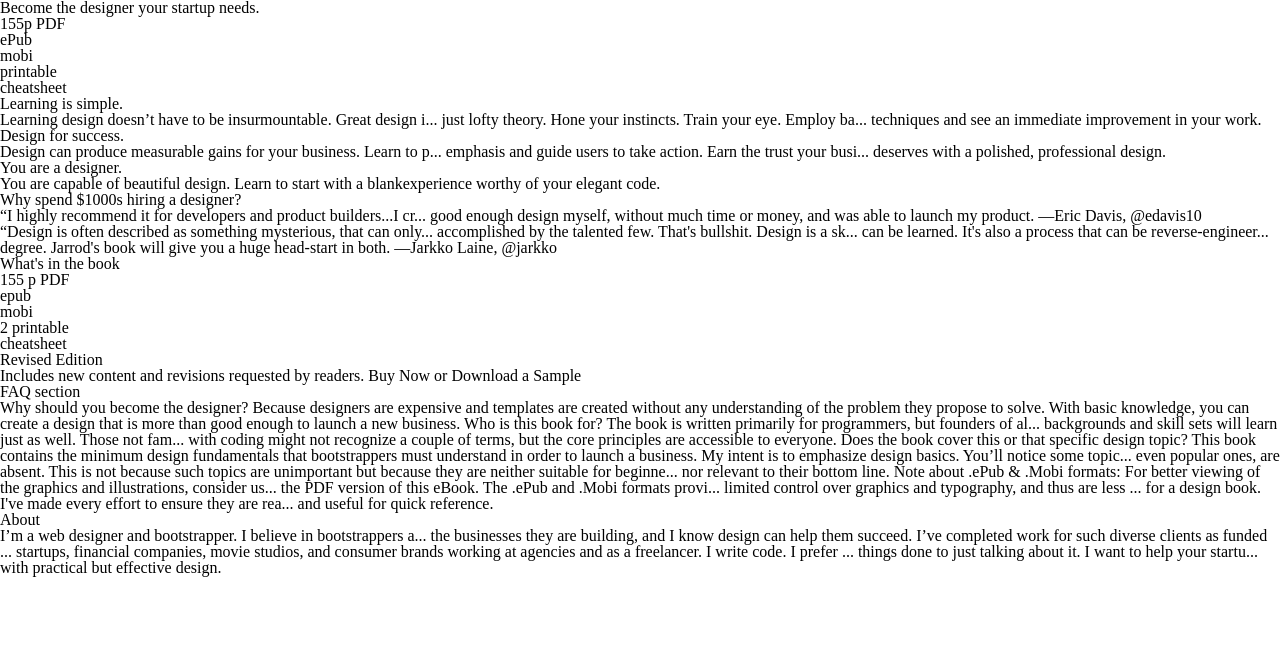
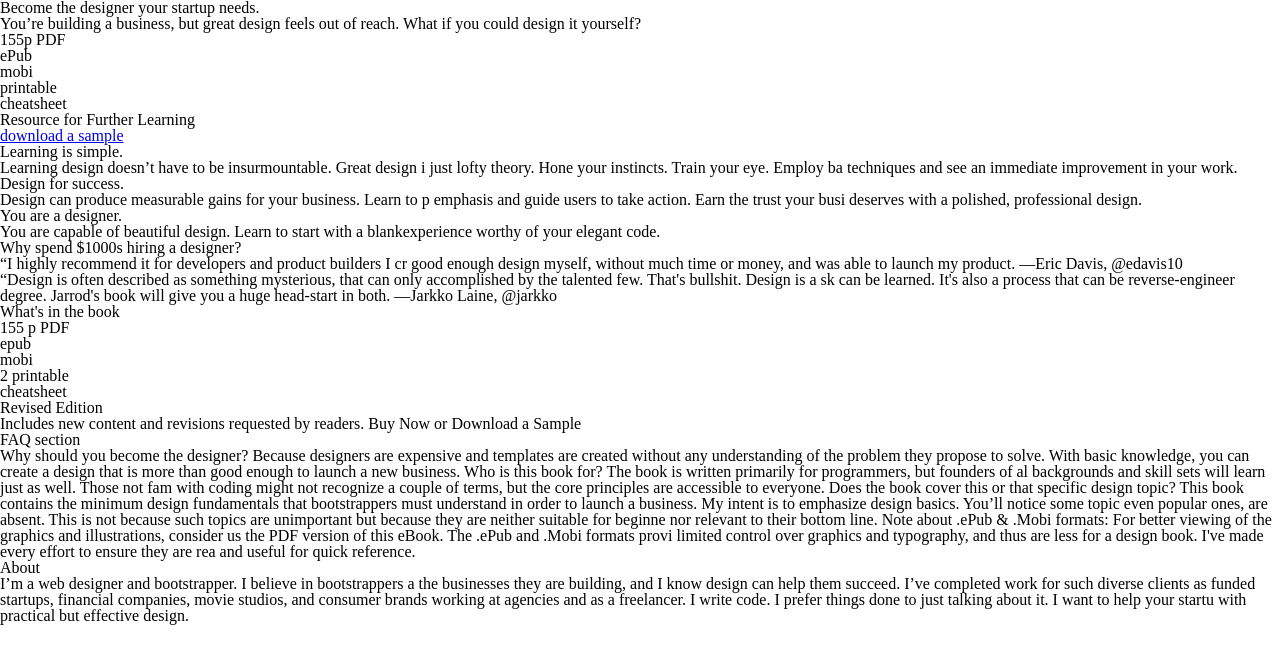
Before and after one commit to nhatlan/training, a PHP site: page / in a window 1280 px wide. Shown: the top 664 px of the page. Run offline with PHP 8.4, Linux system fonts and the light colour scheme.

Commit message:
redo layout test 02

```diff
--- a/index.php
+++ b/index.php
@@ -13,39 +13,44 @@
     <body>
         <h1> Become the designer your startup needs. </h1>
         <section>
+            <h2>
+                You’re building a business, but great design feels out of reach. What if you could design it yourself?
+            </h2>
             <ul>
                 <li> 155p PDF </li>
                 <li>ePub</li>
                 <li>mobi</li>
                 <li>printable</li>
                 <li>cheatsheet</li>
+                <li>Resource for Further Learning </li>
             </ul>
+                <a href="#">download a sample</a>
         </section>
-        <article>
+        <section class="main">
             <h2>Learning is simple.</h2>
-            <p>Learning design doesn’t have to be insurmountable. Great design i... just lofty theory. Hone your instincts. Train your eye. Employ ba... techniques and see an immediate improvement in your work.
+            <p>Learning design doesn’t have to be insurmountable. Great design i  just lofty theory. Hone your instincts. Train your eye. Employ ba  techniques and see an immediate improvement in your work.
 
 </p>
-            <h2>Design for success.</h2>
-            <p>Design can produce measurable gains for your business. Learn to p... emphasis and guide users to take action. Earn the trust your busi... deserves with a polished, professional design.
+            <h3>Design for success.</h3>
+            <p>Design can produce measurable gains for your business. Learn to p  emphasis and guide users to take action. Earn the trust your busi  deserves with a polished, professional design.
 
 </p>
-            <h2>You are a designer.</h2>
+            <h3>You are a designer.</h3>
             <p>You are capable of beautiful design. Learn to start with a blankexperience worthy of your elegant code.
 
 </p>
-        </article>
+        </section>
         <section>
             <h2>Why spend $1000s hiring a designer?</h2>
-            <p>
-                “I highly recommend it for developers and product builders...I cr... good enough design myself, without much time or money, and was able to launch my product. —Eric Davis, @edavis10
+            <h3>
+                “I highly recommend it for developers and product builders I cr  good enough design myself, without much time or money, and was able to launch my product. —Eric Davis, @edavis10
 
-            </p>
-            <p>
-                “Design is often described as something mysterious, that can only... accomplished by the talented few. That's bullshit. Design is a sk... can be learned. It's also a process that can be reverse-engineer...
+            </h3>
+            <h3>
+                “Design is often described as something mysterious, that can only  accomplished by the talented few. That's bullshit. Design is a sk  can be learned. It's also a process that can be reverse-engineer
 
 degree. Jarrod's book will give you a huge head-start in both. —Jarkko Laine, @jarkko
-            </p>
+            </h3>
             <h2>What's in the book</h2>
             <ul>
                 <li>155 p PDF</li>
@@ -67,28 +72,28 @@ Because designers are expensive and templates are created without any understand
 knowledge, you can create a design that is more than good enough to launch a new business.
 
 Who is this book for?
-The book is written primarily for programmers, but founders of al... backgrounds and skill sets will learn just as well. Those not fam...
+The book is written primarily for programmers, but founders of al  backgrounds and skill sets will learn just as well. Those not fam
 
 with coding might not recognize a couple of terms, but the core principles are accessible to everyone.
 
 Does the book cover this or that specific design topic?
 This book contains the minimum design fundamentals that bootstrappers must understand in order to launch a business.
-My intent is to emphasize design basics. You’ll notice some topic... even popular ones, are absent. This is not because such topics are unimportant but because they are neither suitable for beginne...
+My intent is to emphasize design basics. You’ll notice some topic  even popular ones, are absent. This is not because such topics are unimportant but because they are neither suitable for beginne
 
 nor relevant to their bottom line.
 
 Note about .ePub & .Mobi formats:
-For better viewing of the graphics and illustrations, consider us...
+For better viewing of the graphics and illustrations, consider us
 
-the PDF version of this eBook. The .ePub and .Mobi formats provi... limited control over graphics and typography, and thus are less ... for a design book. I've made every effort to ensure they are rea...
+the PDF version of this eBook. The .ePub and .Mobi formats provi  limited control over graphics and typography, and thus are less   for a design book. I've made every effort to ensure they are rea
 
 and useful for quick reference.</p>
         </section>
         <section>
             <h4>About </h4>
-            <p>I’m a web designer and bootstrapper. I believe in bootstrappers a...
+            <p>I’m a web designer and bootstrapper. I believe in bootstrappers a
 
-the businesses they are building, and I know design can help them succeed. I’ve completed work for such diverse clients as funded ... startups, financial companies, movie studios, and consumer brands working at agencies and as a freelancer. I write code. I prefer ... things done to just talking about it. I want to help your startu... with practical but effective design.
+the businesses they are building, and I know design can help them succeed. I’ve completed work for such diverse clients as funded   startups, financial companies, movie studios, and consumer brands working at agencies and as a freelancer. I write code. I prefer   things done to just talking about it. I want to help your startu  with practical but effective design.
 </p>
         </section>
     </body>
```
